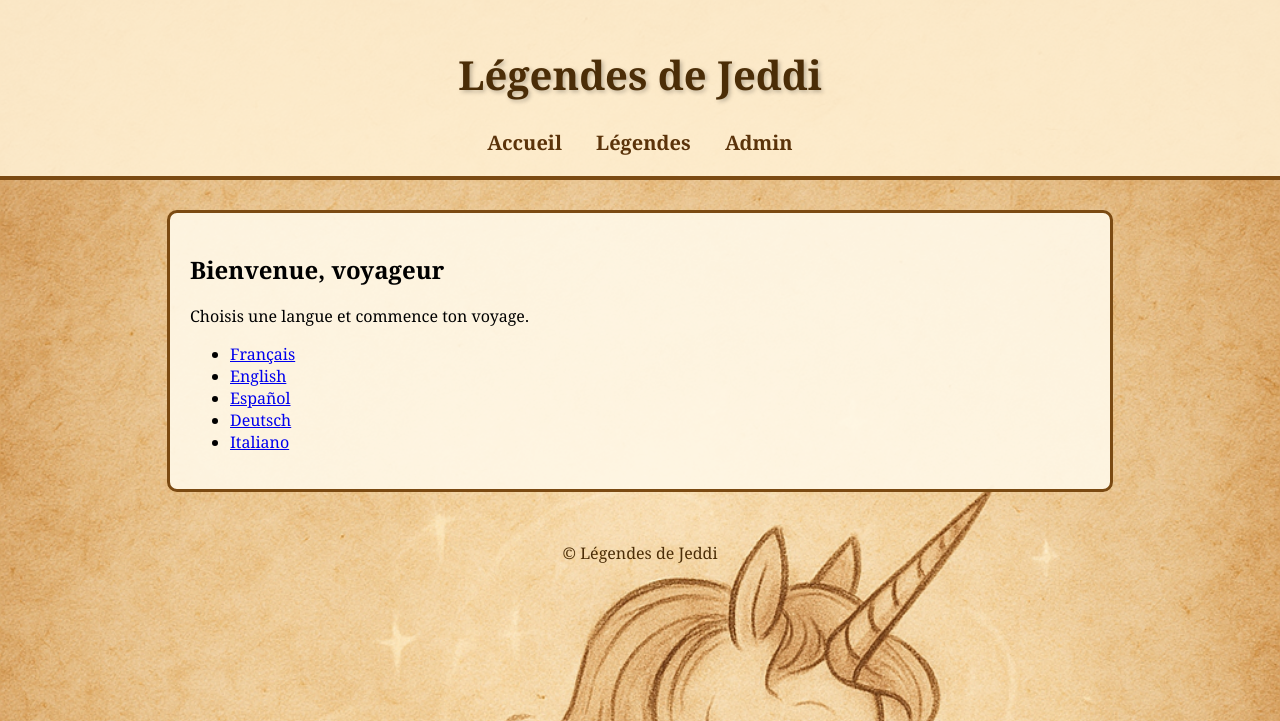
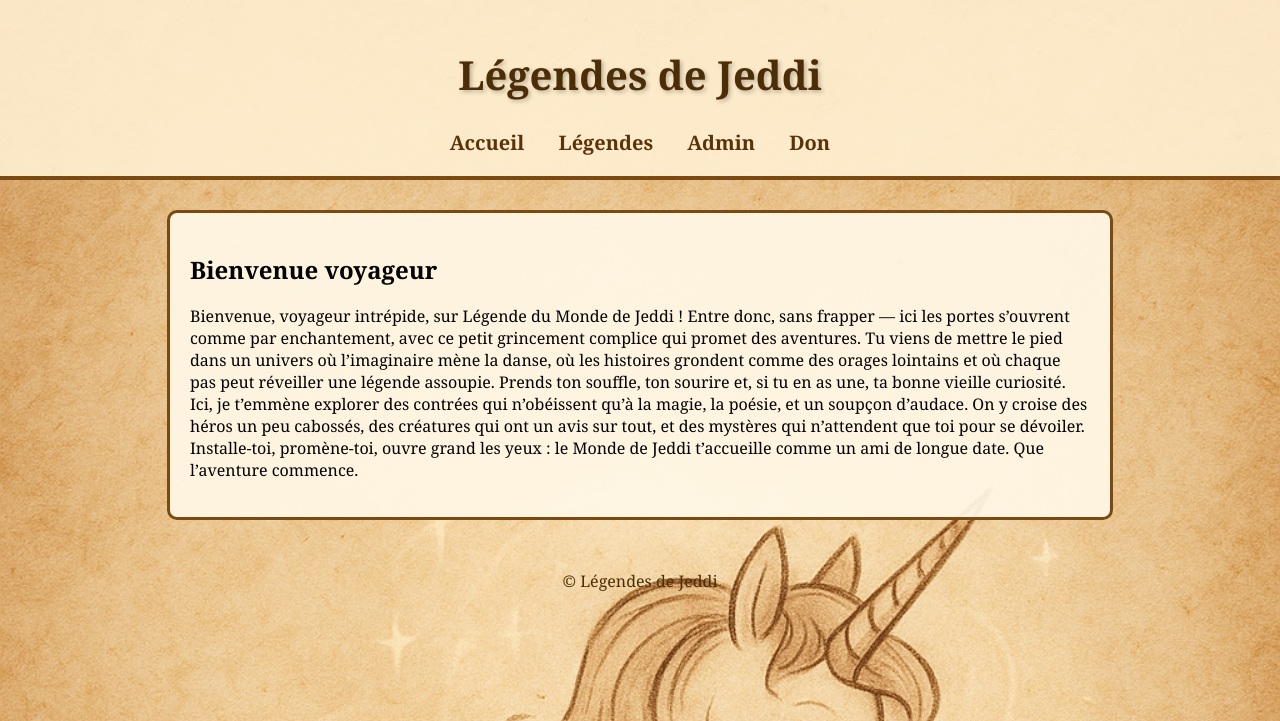
Before and after one commit to legendesdumondedejeddi-svg/legendes_de_Jeddi, a Flask app: page /fr/accueil in a window 1280 px wide. Shown: the top 721 px of the page. Run offline with Flask 3, Linux system fonts and the light colour scheme.

Commit message:
Add files via upload

```diff
--- a/templates/accueil.html
+++ b/templates/accueil.html
@@ -1,15 +1,13 @@
 {% extends "layout.html" %}
 
-{% block title %}Accueil{% endblock %}
-
 {% block content %}
-<h2>Bienvenue, voyageur</h2>
-<p>Choisis une langue et commence ton voyage.</p>
-<ul>
-  <li><a href="/fr/legendes">Français</a></li>
-  <li><a href="/en/legendes">English</a></li>
-  <li><a href="/es/legendes">Español</a></li>
-  <li><a href="/de/legendes">Deutsch</a></li>
-  <li><a href="/it/legendes">Italiano</a></li>
-</ul>
+<h2>Bienvenue voyageur</h2>
+<p>Bienvenue, voyageur intrépide,
+sur Légende du Monde de Jeddi !
+Entre donc, sans frapper — ici les portes s’ouvrent comme par enchantement, avec ce petit grincement complice qui promet des aventures. Tu viens de mettre le pied dans un univers où l’imaginaire mène la danse, où les histoires grondent comme des orages lointains et où chaque pas peut réveiller une légende assoupie.
+Prends ton souffle, ton sourire et, si tu en as une, ta bonne vieille curiosité. Ici, je t’emmène explorer des contrées qui n’obéissent qu’à la magie, la poésie, et un soupçon d’audace. On y croise des héros un peu cabossés, des créatures qui ont un avis sur tout, et des mystères qui n’attendent que toi pour se dévoiler.
+Installe-toi, promène-toi, ouvre grand les yeux :
+le Monde de Jeddi t’accueille comme un ami de longue date.
+Que l’aventure commence.
+</p>
 {% endblock %}
--- a/templates/layout.html
+++ b/templates/layout.html
@@ -11,9 +11,14 @@
         <h1 class="titre-grimoire">Légendes de Jeddi</h1>
 
         <nav class="menu">
-            <a href="{{ url_for('accueil') }}">Accueil</a>
-            <a href="{{ url_for('list_legendes') }}">Légendes</a>
-            <a href="{{ url_for('admin') }}">Admin</a>
+            <a href="{{ url_for('accueil', lang=lang) }}">Accueil</a>
+            <a href="{{ url_for('list_legendes', lang=lang) }}">Légendes</a>
+            <a href="{{ url_for('admin', lang=lang) }}">Admin</a>
+
+            <!-- Nouveau bouton DON -->
+            <a href="https://www.paypal.com/donate"
+               class="bouton-don"
+               target="_blank">Don</a>
         </nav>
     </header>
 
```
Also changed, not shown: templates/admin.html (+5 -14 lines), templates/legende.html (+7 -9 lines).
